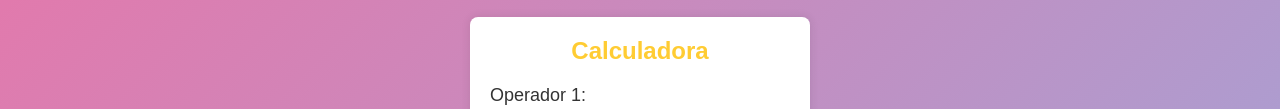
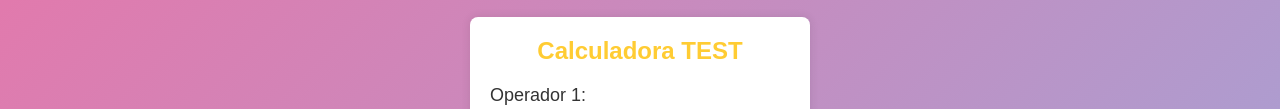
Before and after one commit to JosueRR/jenkins-demo, a plain HTML site: page webpage-src/index.html in a window 1280 px wide. Shown: the part 217-326 px from the top of the page. Drawn offline with nearby package versions, Linux system fonts and the light colour scheme.

Commit message:
Test changes

```diff
--- a/webpage-src/index.html
+++ b/webpage-src/index.html
@@ -112,7 +112,7 @@
             <h1>Demo Jenkins</h1>
         </div>
         <div class="container">
-            <h2>Calculadora</h2>
+            <h2>Calculadora TEST</h2>
             <div>
                 <label for="txtOperador1">Operador 1:</label>
                 <input type="number" id="txtOperador1">
```
